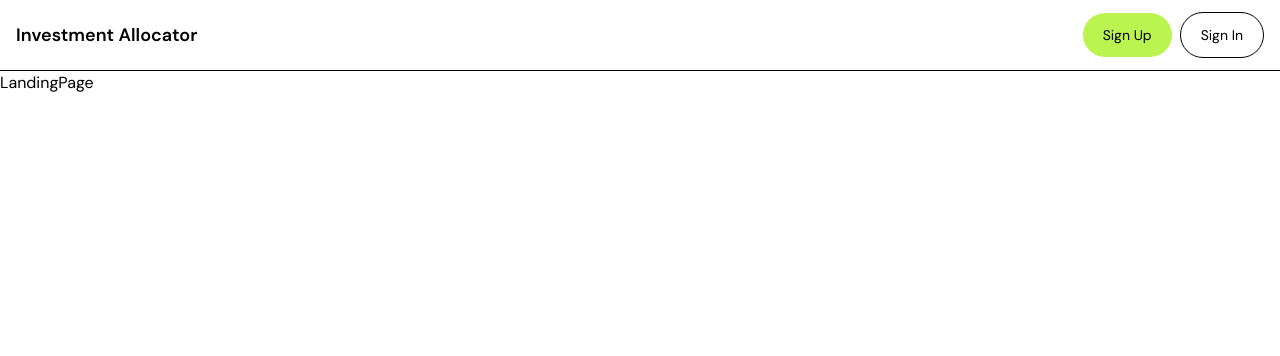
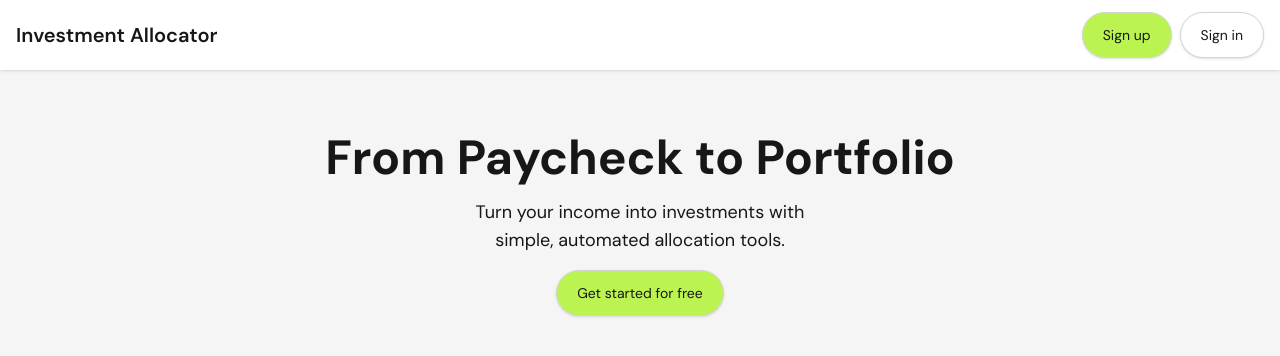
Before and after one commit to BrynBlumenstein/investment-allocator, a React (Vite) app in the folder client/: page / in a window 1280 px wide. Shown: the top 356 px of the page. Built offline with nearby package versions, Linux system fonts and the light colour scheme.

Commit message:
Add hero to landing page

```diff
--- a/client/src/App.jsx
+++ b/client/src/App.jsx
@@ -2,14 +2,14 @@ import { createBrowserRouter } from 'react-router';
 import { RouterProvider } from 'react-router/dom';
 import CoreLayout from './layouts/CoreLayout';
 import LandingPage from './pages/LandingPage';
-import SignUpPage from './pages/SignUpPage';
-import SignInPage from './pages/SignInPage';
-import UnauthorizedPage from './pages/UnauthorizedPage';
 import AppLayout from './layouts/AppLayout';
 import AllocationToolPage from './pages/AllocationToolPage';
 import AllocationsPage from './pages/AllocationsPage';
 import AllocationPage from './pages/AllocationPage';
 import IncomeToInvestmentToolPage from './pages/IncomeToInvestmentToolPage';
+import SignUpPage from './pages/SignUpPage';
+import SignInPage from './pages/SignInPage';
+import UnauthorizedPage from './pages/UnauthorizedPage';
 import NotFoundPage from './pages/NotFoundPage';
 
 const router = createBrowserRouter([
--- a/client/src/components/Header.jsx
+++ b/client/src/components/Header.jsx
@@ -1,26 +1,13 @@
-import { Link } from 'react-router';
+import SignUpButton from './SignUpButton';
+import SignInButton from './SignInButton';
 
 const Header = () => {
 	return (
-		<header className="sticky top-0 border-b-1 bg-white px-4 py-3">
-			<div className="flex items-center justify-between">
-				<h1 className="font-semibold md:text-lg">
-					Investment Allocator
-				</h1>
-				<div className="flex items-center justify-end gap-2">
-					<Link
-						to="/sign-up"
-						className="cursor-pointer rounded-full bg-lime-300 px-4 py-2 text-xs transition-[background-color] duration-200 hover:bg-lime-200 focus-visible:outline-2 focus-visible:outline-offset-2 focus-visible:outline-lime-300 active:bg-lime-200 md:px-5 md:py-3 md:text-sm"
-					>
-						Sign Up
-					</Link>
-					<Link
-						to="/sign-in"
-						className="cursor-pointer rounded-full border-1 px-4 py-2 text-xs transition-[background-color] duration-200 hover:bg-neutral-100 focus-visible:outline-2 focus-visible:outline-offset-2 focus-visible:outline-lime-300 active:bg-neutral-100 md:px-5 md:py-3 md:text-sm"
-					>
-						Sign In
-					</Link>
-				</div>
+		<header className="sticky top-0 flex items-center justify-between bg-white px-4 py-3 shadow-sm">
+			<div className="font-semibold md:text-xl">Investment Allocator</div>
+			<div className="flex items-center justify-end gap-2">
+				<SignUpButton />
+				<SignInButton />
 			</div>
 		</header>
 	);
--- /dev/null
+++ b/client/src/components/Hero.jsx
@@ -0,0 +1,25 @@
+import { Link } from 'react-router';
+
+const Hero = () => {
+	return (
+		<div className="mt-14 flex w-full flex-col items-center gap-2 text-center md:mt-16 md:gap-4">
+			<h1 className="text-3xl font-bold md:text-5xl">
+				From Paycheck to Portfolio
+			</h1>
+			<p className="w-xs text-xs md:w-sm md:text-lg">
+				Turn your income into investments with simple, automated
+				allocation tools.
+			</p>
+			<div className="flex items-center justify-end gap-2">
+				<Link
+					to="/sign-up"
+					className="cursor-pointer rounded-full border-1 border-neutral-300 bg-lime-300 px-4 py-2 text-xs shadow-sm transition-colors duration-200 hover:border-neutral-200 hover:bg-lime-200 focus-visible:outline-2 focus-visible:outline-offset-2 focus-visible:outline-lime-300 active:bg-lime-200 md:px-5 md:py-3 md:text-sm"
+				>
+					Get started for free
+				</Link>
+			</div>
+		</div>
+	);
+};
+
+export default Hero;
--- /dev/null
+++ b/client/src/components/SignInButton.jsx
@@ -0,0 +1,14 @@
+import { Link } from 'react-router';
+
+const SignInButton = () => {
+	return (
+		<Link
+			to="/sign-in"
+			className="cursor-pointer rounded-full border-1 border-neutral-300 bg-white px-4 py-2 text-xs shadow-sm transition-colors duration-200 hover:border-neutral-400 hover:bg-neutral-100 focus-visible:outline-2 focus-visible:outline-offset-2 focus-visible:outline-lime-300 active:bg-neutral-100 md:px-5 md:py-3 md:text-sm"
+		>
+			Sign in
+		</Link>
+	);
+};
+
+export default SignInButton;
--- /dev/null
+++ b/client/src/components/SignUpButton.jsx
@@ -0,0 +1,14 @@
+import { Link } from 'react-router';
+
+const SignUpButton = () => {
+	return (
+		<Link
+			to="/sign-up"
+			className="cursor-pointer rounded-full border-1 border-neutral-300 bg-lime-300 px-4 py-2 text-xs shadow-sm transition-colors duration-200 hover:border-neutral-200 hover:bg-lime-200 focus-visible:outline-2 focus-visible:outline-offset-2 focus-visible:outline-lime-300 active:bg-lime-200 md:px-5 md:py-3 md:text-sm"
+		>
+			Sign up
+		</Link>
+	);
+};
+
+export default SignUpButton;
--- a/client/src/index.css
+++ b/client/src/index.css
@@ -6,5 +6,5 @@
 }
 
 body {
-	@apply font-dm;
+	@apply font-dm bg-neutral-100 text-neutral-900;
 }
--- a/client/src/pages/LandingPage.jsx
+++ b/client/src/pages/LandingPage.jsx
@@ -1,5 +1,11 @@
+import Hero from '../components/Hero';
+
 const LandingPage = () => {
-	return <div className="h-screen">LandingPage</div>;
+	return (
+		<div className="flex h-screen flex-col items-center px-4">
+			<Hero />
+		</div>
+	);
 };
 
 export default LandingPage;
```
